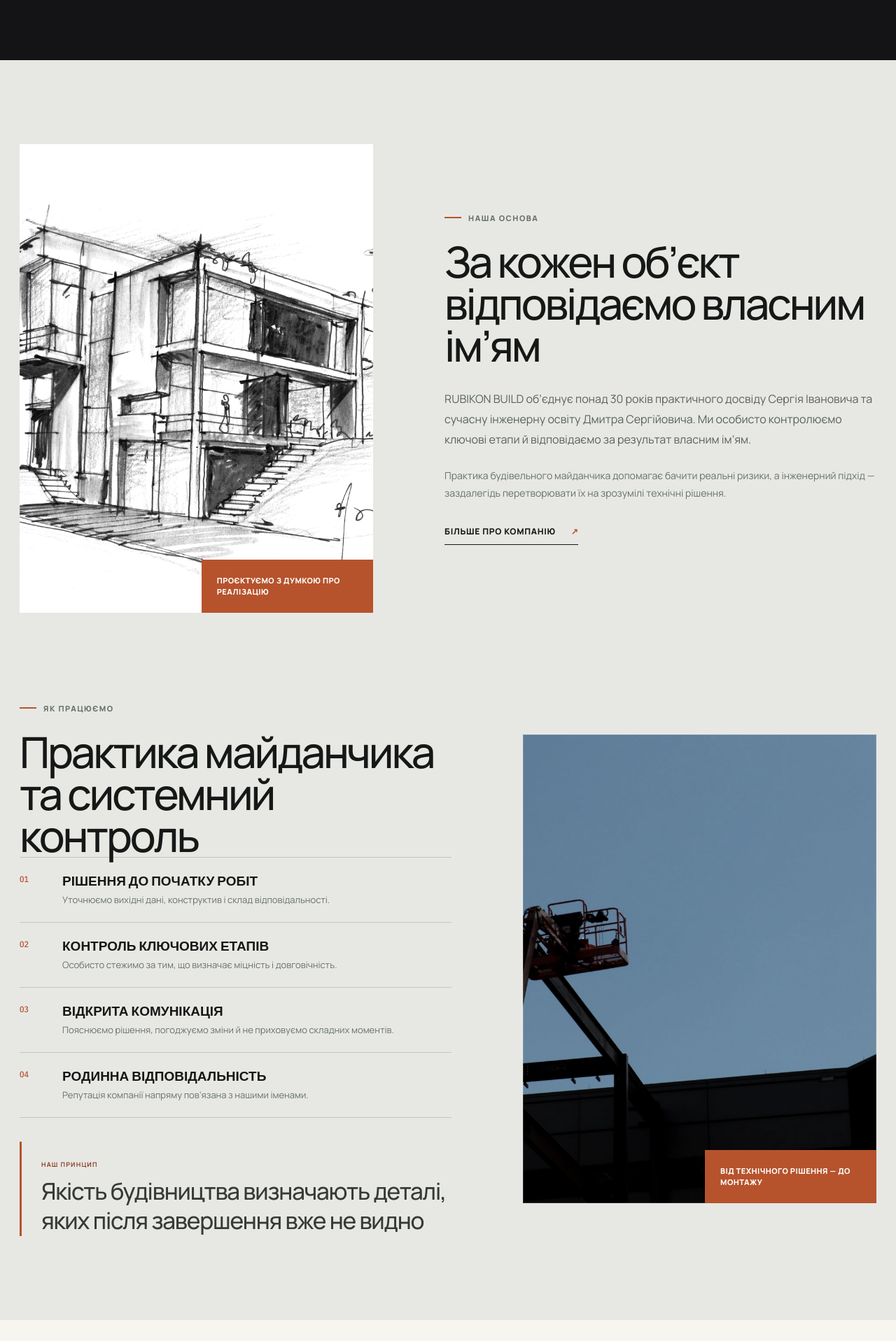
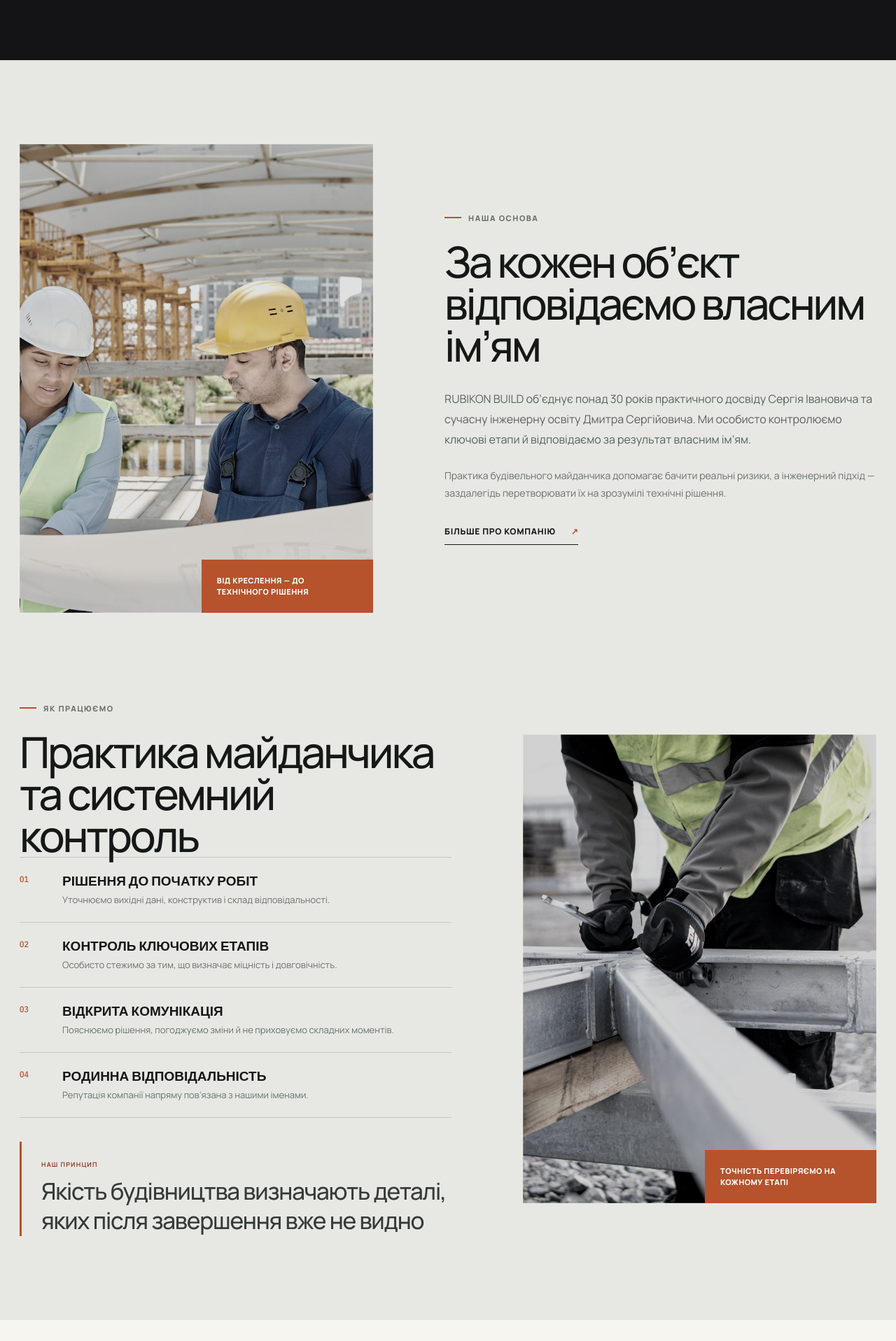
Before and after one commit to leusd100/rubikon-build, a Next.js app: page / in a window 1280 px wide. Shown: the part 3732-5649 px from the top of the page at 70% size. Built offline with nearby package versions, Linux system fonts and the light colour scheme.

Commit message:
Update homepage story imagery

```diff
--- a/app/globals.css
+++ b/app/globals.css
@@ -156,7 +156,8 @@ section[id] { scroll-margin-top: 98px; }
 .story-row-reverse { grid-template-columns: 1.1fr .9fr; }
 .promise-visual { position: relative; min-height: 670px; overflow: hidden; background: #ddd; }
 .promise-visual img { object-fit: cover; filter: grayscale(1) contrast(1.08); }
-.story-site-visual img { object-position: 58% center; filter: saturate(.42) contrast(1.08) brightness(.8); }
+.engineering-plan-visual img { object-position: 48% center; filter: saturate(.48) contrast(1.06) brightness(.88); }
+.site-control-visual img { object-position: 48% center; filter: saturate(.42) contrast(1.08) brightness(.82); }
 .promise-visual::after { content: ''; position: absolute; inset: 0; box-shadow: inset 0 0 0 1px rgba(255,255,255,.15); }
 .image-note { position: absolute; z-index: 2; right: 0; bottom: 0; width: 245px; padding: 22px; color: white; background: var(--accent); font-size: 11px; font-weight: 800; line-height: 1.45; letter-spacing: .04em; text-transform: uppercase; }
 .promise-copy .eyebrow.light { color: var(--muted); }
--- a/app/page.tsx
+++ b/app/page.tsx
@@ -232,14 +232,14 @@ export default function Home() {
       <section className="promise section" id="about">
         <div className="shell story-checker">
           <article className="story-row">
-            <div className="promise-visual">
+            <div className="promise-visual engineering-plan-visual">
               <Image
-                src="/images/concept-sketch.jpg"
-                alt="Ескіз сучасної будівлі на етапі проєктування"
+                src="/media/engineering-planning.jpg"
+                alt="Інженери узгоджують креслення безпосередньо на будівельному майданчику"
                 fill
                 sizes="(max-width: 1050px) 100vw, 46vw"
               />
-              <span className="image-note">Проєктуємо з думкою про реалізацію</span>
+              <span className="image-note">Від креслення — до технічного рішення</span>
             </div>
             <div className="promise-copy">
               <p className="eyebrow light"><span /> Наша основа</p>
@@ -269,14 +269,14 @@ export default function Home() {
               </div>
               <blockquote className="brand-credo"><span>Наш принцип</span>Якість будівництва визначають деталі, яких після завершення вже не видно</blockquote>
             </div>
-            <div className="promise-visual story-site-visual">
+            <div className="promise-visual site-control-visual">
               <Image
-                src="/media/hero-steel-frame.jpg"
-                alt="Монтаж сталевого каркаса на будівельному майданчику"
+                src="/media/site-quality-control.jpg"
+                alt="Перевірка точності металевої конструкції перед монтажем"
                 fill
                 sizes="(max-width: 1050px) 100vw, 46vw"
               />
-              <span className="image-note">Від технічного рішення — до монтажу</span>
+              <span className="image-note">Точність перевіряємо на кожному етапі</span>
             </div>
           </article>
         </div>
```
Also changed, not shown: public/media/engineering-planning.jpg (added), public/media/site-quality-control.jpg (added).
